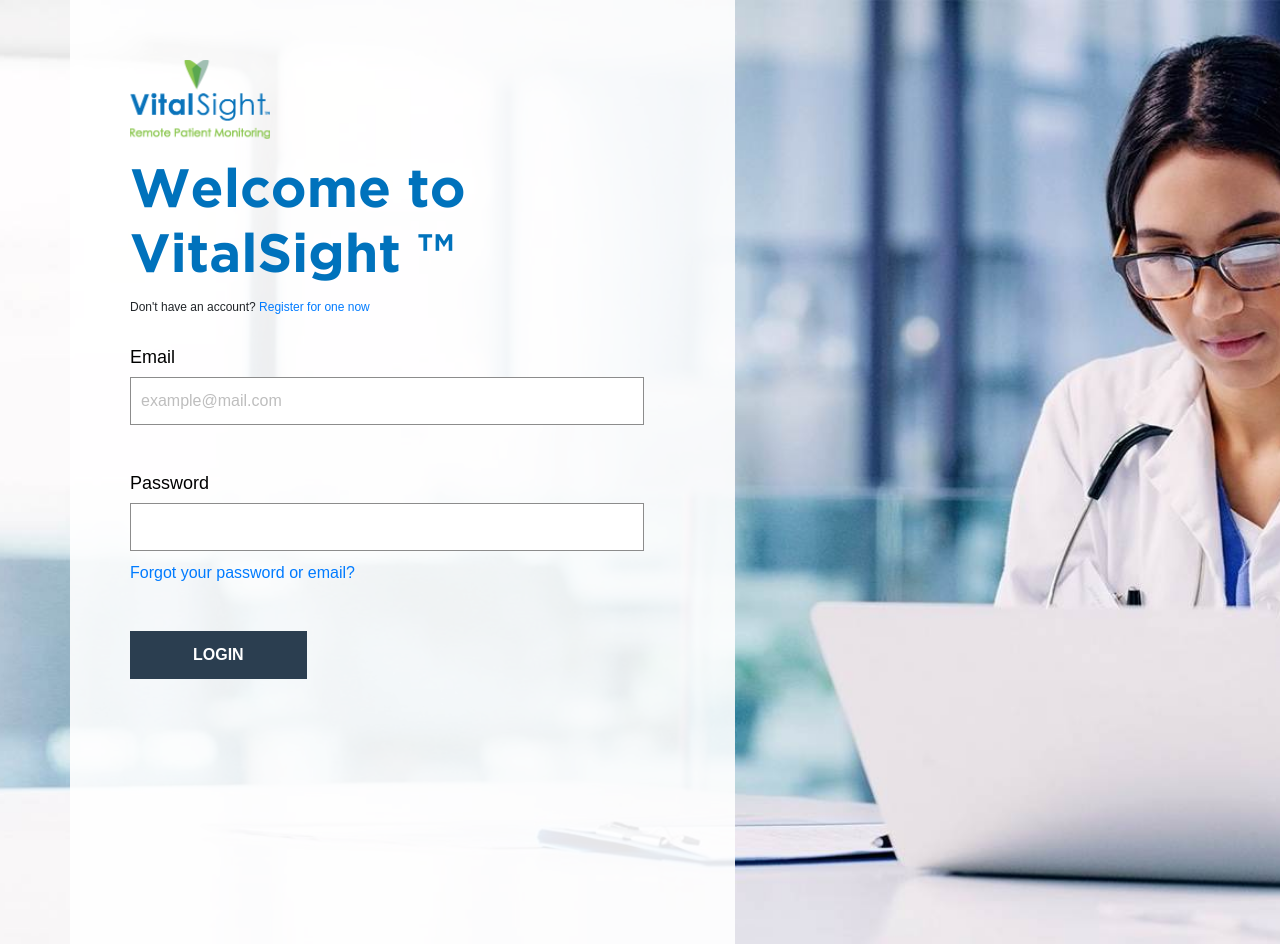
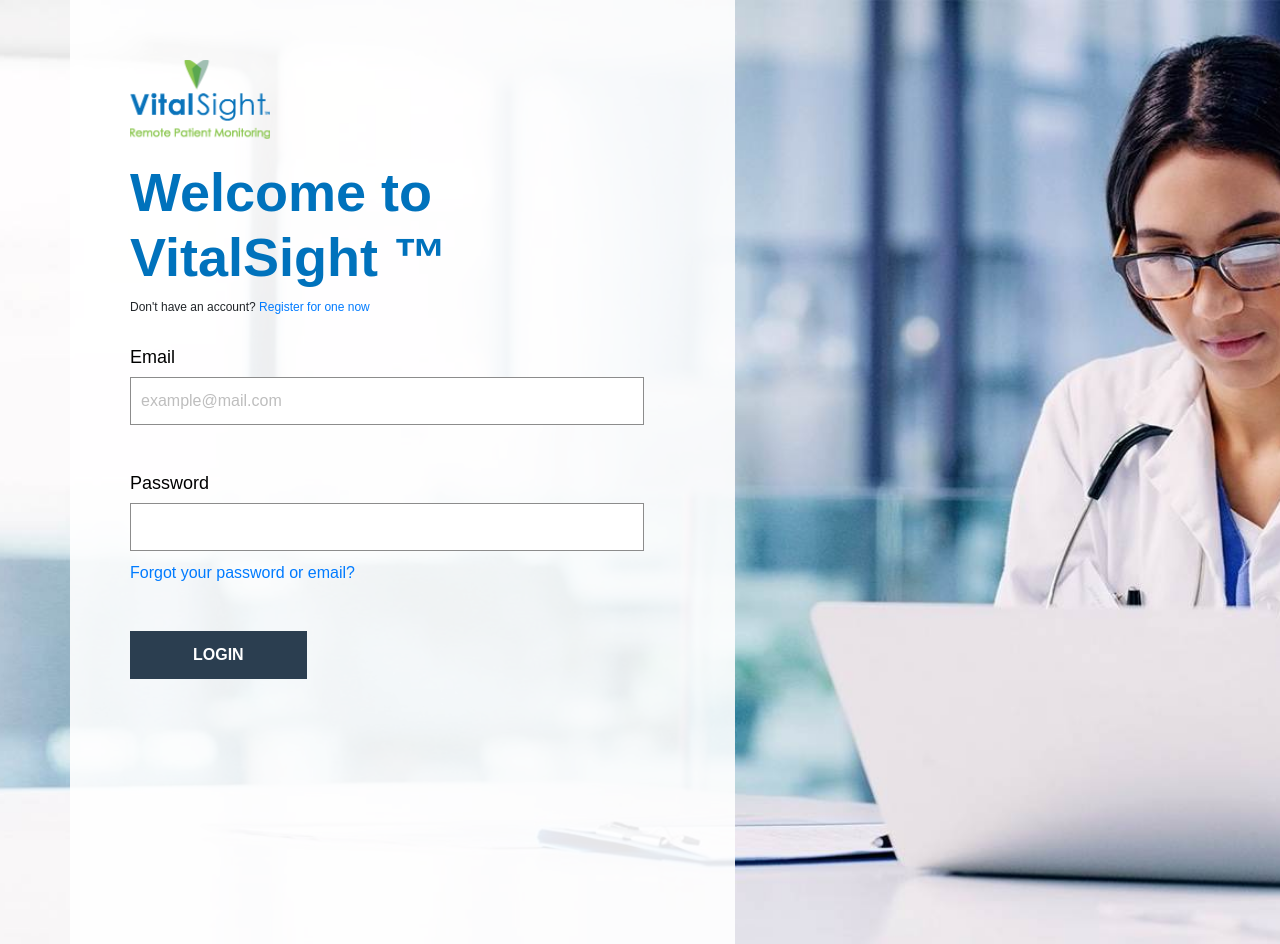
Before and after one commit to schooofs/omron-rpm, a PHP site: the page made by application/views/users/login.php in a window 1280 px wide. Shown: the part 70-1014 px from the top of the page. Run offline with PHP 8.4, Linux system fonts and the light colour scheme; the template is opened without the code that fills it, so the values that code supplies are empty; some libraries are stand-ins or nearby versions.

Commit message:
Update login.css

```diff
--- a/assets/css/login.css
+++ b/assets/css/login.css
@@ -28,7 +28,7 @@
 }
 
 .login-wrapper .login-content .section-title {
-    font-family: Gotham;
+    font-family: 'Gotham A', 'Gotham B', sans-serif;
     font-weight: 600;
     font-size: 54px;
     color: #0072bc;
```
